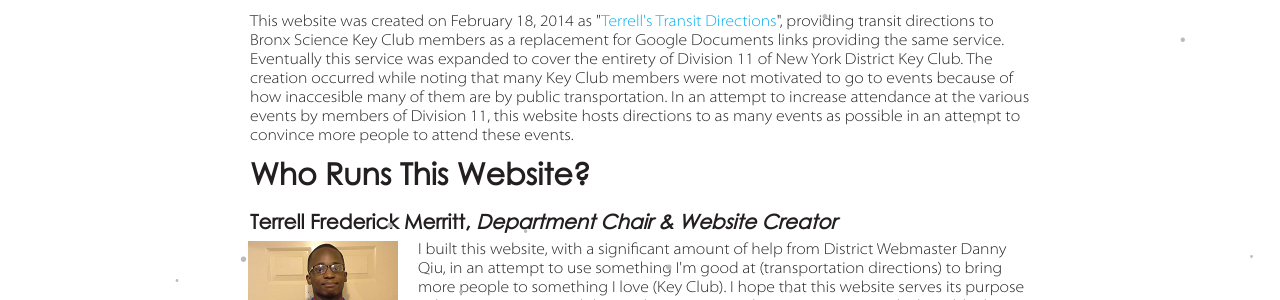
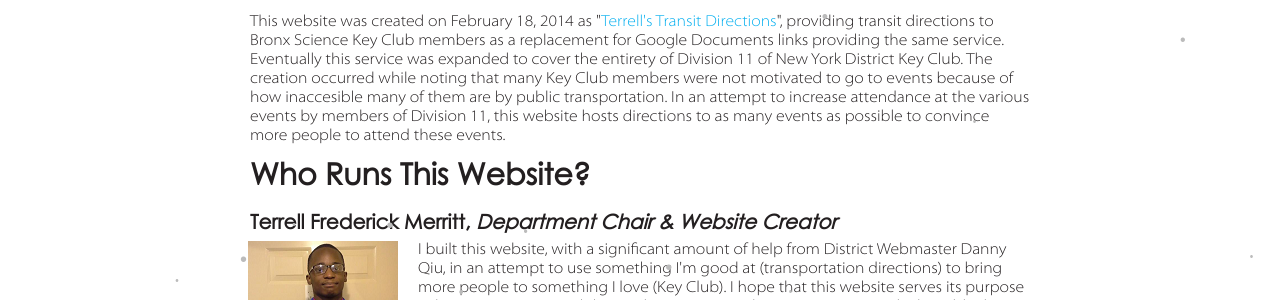
Before and after one commit to d11directions/d11directions.github.io, a Jekyll site: the page built from about/index.html, in a window 1280 px wide. Shown: the part 222-522 px from the top of the page. Built offline with Jekyll 4.4.1, drawn with Linux system fonts in a browser that asks for light colours.

Commit message:
Update About: change links and such

```diff
--- a/about/index.html
+++ b/about/index.html
@@ -3,7 +3,12 @@ layout: default
 title: About
 ---
 <h2>About The Website:</h2>
-<p>This website was created on February 18, 2014 as "<a href="terrellthemtaguy.github.io">Terrell's Transit Directions</a>", providing transit directions to Bronx Science Key Club members as a replacement for Google Documents links providing the same service. Eventually this service was expanded to cover the entirety of Division 11 of New York District Key Club. The creation occurred while noting that many Key Club members were not motivated to go to events because of how inaccesible many of them are by public transportation. In an attempt to increase attendance at the various events by members of Division 11, this website hosts directions to as many events as possible in an attempt to convince more people to attend these events.</p>
+<p>This website was created on February 18, 2014 as "<a href="http://terrellthemtaguy.github.io/">Terrell's Transit
+Directions</a>", providing transit directions to Bronx Science Key Club members as a replacement for Google Documents
+links providing the same service. Eventually this service was expanded to cover the entirety of Division 11 of New
+York District Key Club. The creation occurred while noting that many Key Club members were not motivated to go to
+events because of how inaccesible many of them are by public transportation. In an attempt to increase attendance at
+the various events by members of Division 11, this website hosts directions to as many events as possible to convince more people to attend these events.</p>
 
 <h2>Who Runs This Website?</h2>
 <h4>Terrell Frederick Merritt, <em>Department Chair &amp; Website Creator</em><br></h4>
```
